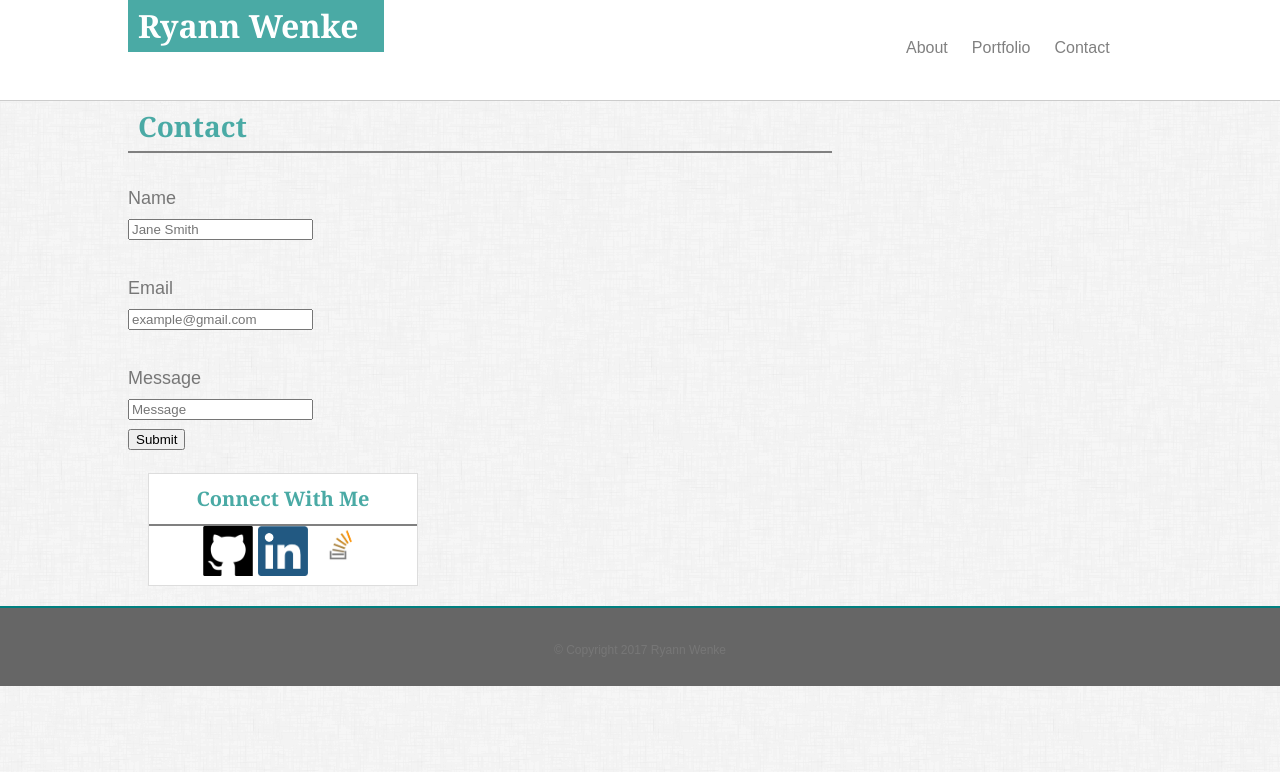
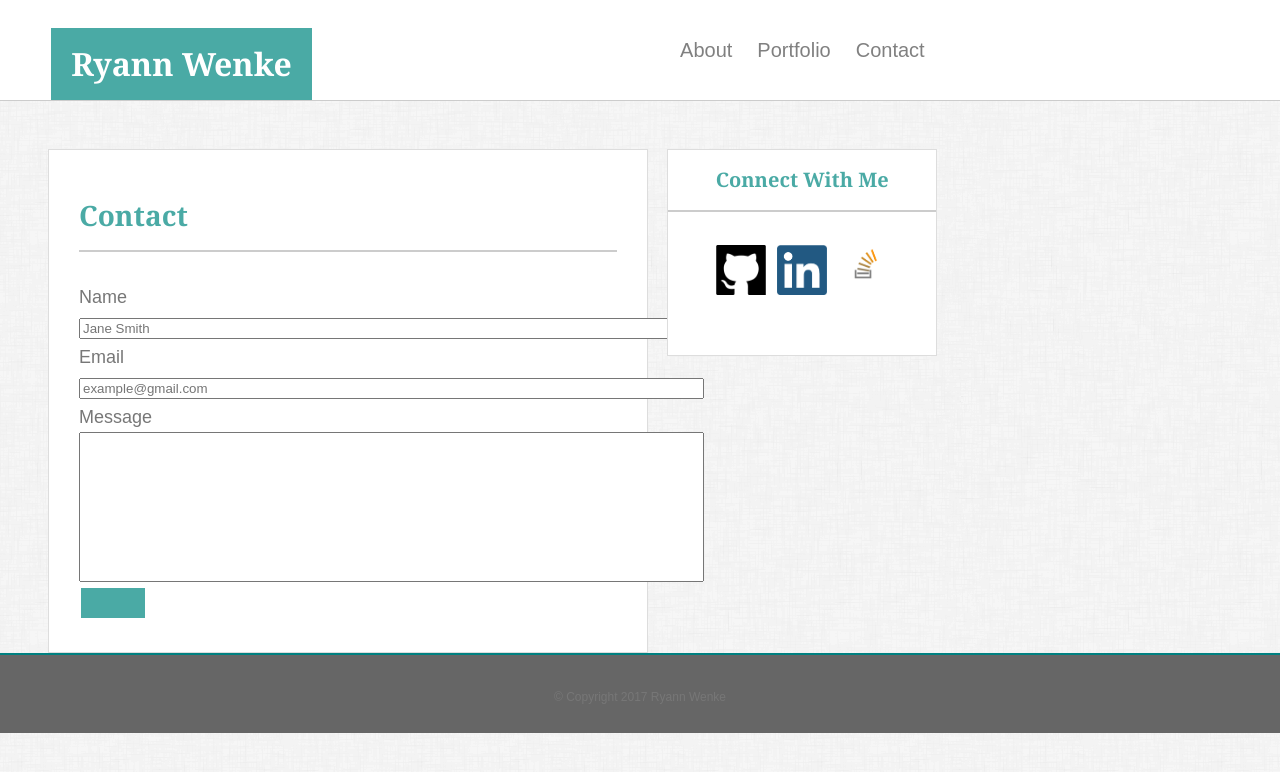
Before and after one commit to ryannwenke/Basic-Portfolio, a plain HTML site: page contact.html in a window 1280 px wide. Drawn offline with Linux system fonts and the light colour scheme.

Commit message:
fourth commit

```diff
--- a/assets/css/style.css
+++ b/assets/css/style.css
@@ -19,18 +19,19 @@ header {
 	font-family:'Georgia', Times, Times New Roman, serif;
 	color:white;
 	background:#4aaaa5;
-	padding:10px;
-	width: 20%;
-	float: left;
-	margin-left: 10%;
+	float:left;
+	padding:20px;
+	margin-left:4%;
+	margin-top:2.2%;
 }
 .header-links {
+	font-size:20px;
 	display:inline-block;
 	position:relative;
 	height: 100px;
 	top:40px;
 	width: 25%;
-	margin-left: 40%;
+	margin-left: 28%;
 }
 
 .header-links a {
@@ -47,19 +48,21 @@ header {
 	font-weight:bold;
 	font-family:'Georgia', Times, Times New Roman, serif;
 	color:#4aaaa5;
-	padding: 10px;
-	border-bottom:2px solid gray;
+	padding-bottom: 20px;
+	padding-top: 20px;
+	border-bottom:2px solid #cccccc;
 }
 .connect-with-me {
 	font-size:20px;
 	font-weight:bold;
 	font-family:'Georgia', Times, Times New Roman, serif;
 	color:#4aaaa5;
-	padding: 10px;
-	border-bottom:2px solid gray;
+	padding: 15px;
+	border-bottom:2px solid #cccccc;
 }
-img {
+#logo {
 	width:50px;
+	margin:3px;
 }
 #me {
 	clear:both;
@@ -77,21 +80,24 @@ a {
 	font-family:'Arial', 'Helvetica Neue', Helvetica, sans-serif;
 	font-size:18px;
 	width:960px;
-	padding-right:10%;
-	padding-left:10%;
 	line-height:30px;
 }
 .content {
 	float:left;
-	width:650px;
-	margin-top:40px;
+	width:600px;
+	margin-top:5%;
+	margin-left:5%;
 	background:#ffffff;
 	border:1px solid #dddddd;
+	padding:30px;
 }
 .contact-info {
 	float:left;
 	width:270px;
-	margin:20px;
+	margin-top:5%;
+	margin-left:2%;
+	margin-bottom:5%;
+	padding-bottom:5%;
 	background:#ffffff;
 	border:1px solid #dddddd;
 	text-align:center;
@@ -114,32 +120,44 @@ footer {
 /*---------/MAIN SECTION*----------*/
 /*----------CONTACT PAGE*----------*/
 
-.contact {
-	font-family:georgia;
-	color:#4aaaa5;
-	padding: 10px;
-	border-bottom:2px solid gray;
+input[type=message] {
+    height:150px;
+}
+
+button {
+	background-color:#4aaaa5;
+	border:none;
+    color: white;
+    padding: 15px 32px;
+    text-align: center;
+	font-size: 16px;
+    text-decoration: none;
+    display: inline-block;
+    font-size: 16px;
+    margin: 4px 2px;
 }
 
 /*----------*PORTFOLIO*-------------*/
 
 #dog {
-	width:300px;
+	width:260px;
+	height:180px;
 	padding:10px;
 }
 #lavender {
-	width:300px;
+	width:260px;
+	height:179px;
 	padding:10px;
 }
 #lipstick {
-	width:300px;
+	width:260px;
 	padding:10px;
 }
 #forest {
-	width:300px;
+	width:260px;
 	padding:10px;
 }
 #sheep {
-	width:300px;
+	width:260px;
 	padding:10px;
 }
--- a/contact.html
+++ b/contact.html
@@ -22,34 +22,34 @@
 </header>
 
     <div class="mainContainer">
-        <div class="aboutme">
-            <h2>Contact</h2>
-        </div>
-        <section class="contact-form">
+        <section class="content">
+            <div class="aboutme">
+                <h2>Contact</h2>
+            </div>
             <br/>
                 Name
             <br/>
-                <input type="text" name="name" placeholder="Jane Smith">
-            <br/>
+                <input type="text" name="name" placeholder="Jane Smith" size="75">
             <br/>
                 Email
             <br/>
-                <input type="text" name="Email" placeholder="example@gmail.com">
-            <br/>
+                <input type="text" name="Email" placeholder="example@gmail.com" size="75">
             <br/>
                 Message
             <br/>
-            <input type="message" name="Message" placeholder="Message">
+            <input type="message" name="Message" size="75">
             <br/>
-            <input type="submit" value="Submit">
+            <button type="button" class="button" value="Submit">
         </section>
     <section class="contact-info">
         <div class="connect-with-me">
             <h2>Connect With Me</h2>
         </div>
-        <a href="https://github.com/ryannwenke"><img src="./assets/images/github logo.png"></a>
-        <a href="https://www.linkedin.com/in/ryann-wenke-03648a88/"><img src="./assets/images/linkedin logo.png"></a>
-        <a href="https://stackoverflow.com/users/8588860/ryann-wenke"><img src="./assets/images/stack overflow logo.png"></a>
+        <br/>
+        <a href="https://github.com/ryannwenke"><img src="./assets/images/github logo.png" id="logo"/></a>
+        <a href="https://www.linkedin.com/in/ryann-wenke-03648a88/"><img src="./assets/images/linkedin logo.png" id="logo"/></a>
+        <a href="https://stackoverflow.com/users/8588860/ryann-wenke"><img src="./assets/images/stack overflow logo.png" id="logo"/></a>
+        </a>
     </section>
     </div>
 
```
Also changed, not shown: index.html (+4 -3 lines), portfolio.html (+7 -6 lines).
